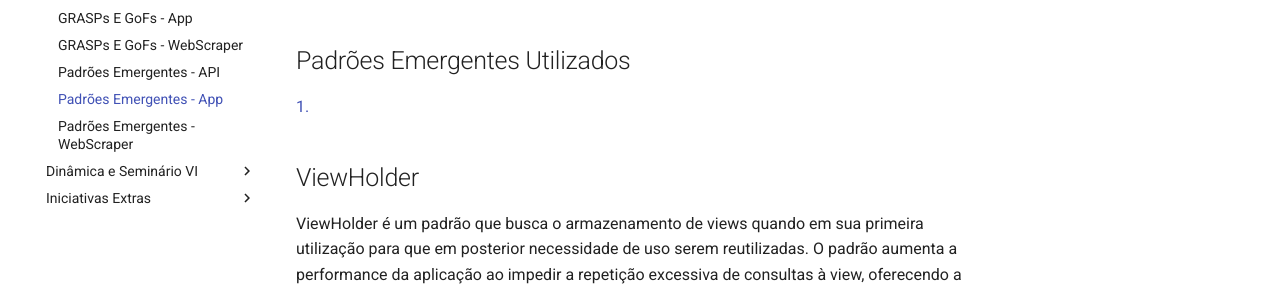
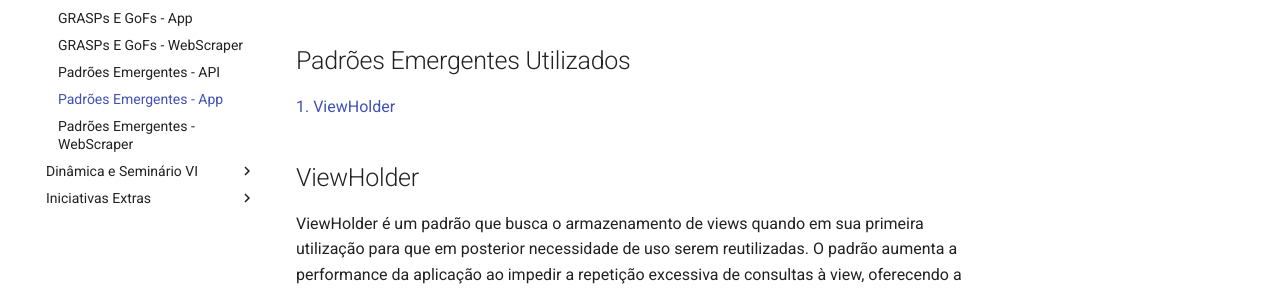
Before and after one commit to ads-unigrade-2019-1/Wiki, an MkDocs documentation site: the page built from docs/dinamica05B/app.md, in a window 1280 px wide and 1351 px high. Shown: the part 335-625 px from the top of the window. Built offline with MkDocs 1.6.1 and Material for MkDocs 9.7.7, drawn with Linux system fonts in a browser that asks for light colours.

Commit message:
Fixed links

```diff
--- a/docs/dinamica05B/app.md
+++ b/docs/dinamica05B/app.md
@@ -6,7 +6,7 @@
 | 29/06/2019 |  1.0 | Sumário e Padrão ViewHolder | Gabriela Medeiros |
 
 ## Padrões Emergentes Utilizados
-[1. ](#1-ViewHolder) <br>
+[1. ViewHolder](#viewholder) <br>
 
 ## ViewHolder
 ViewHolder é um padrão que busca o armazenamento de views quando em sua primeira utilização para que em posterior necessidade de uso serem reutilizadas. O padrão aumenta a performance da aplicação ao impedir a repetição excessiva de consultas à view, oferecendo a possibilidade um único acesso a ela.
```
Also changed, not shown: docs/dinamica05A/app.md (+1 -1 lines).
